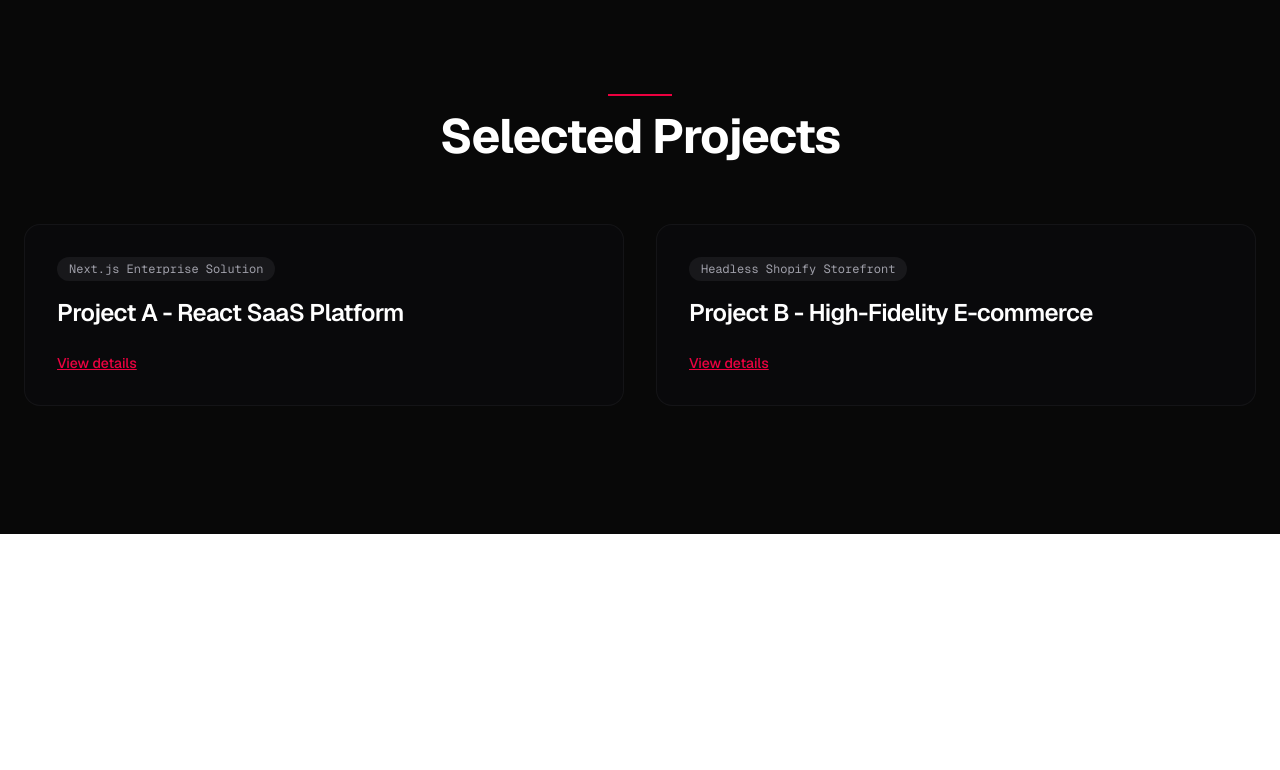
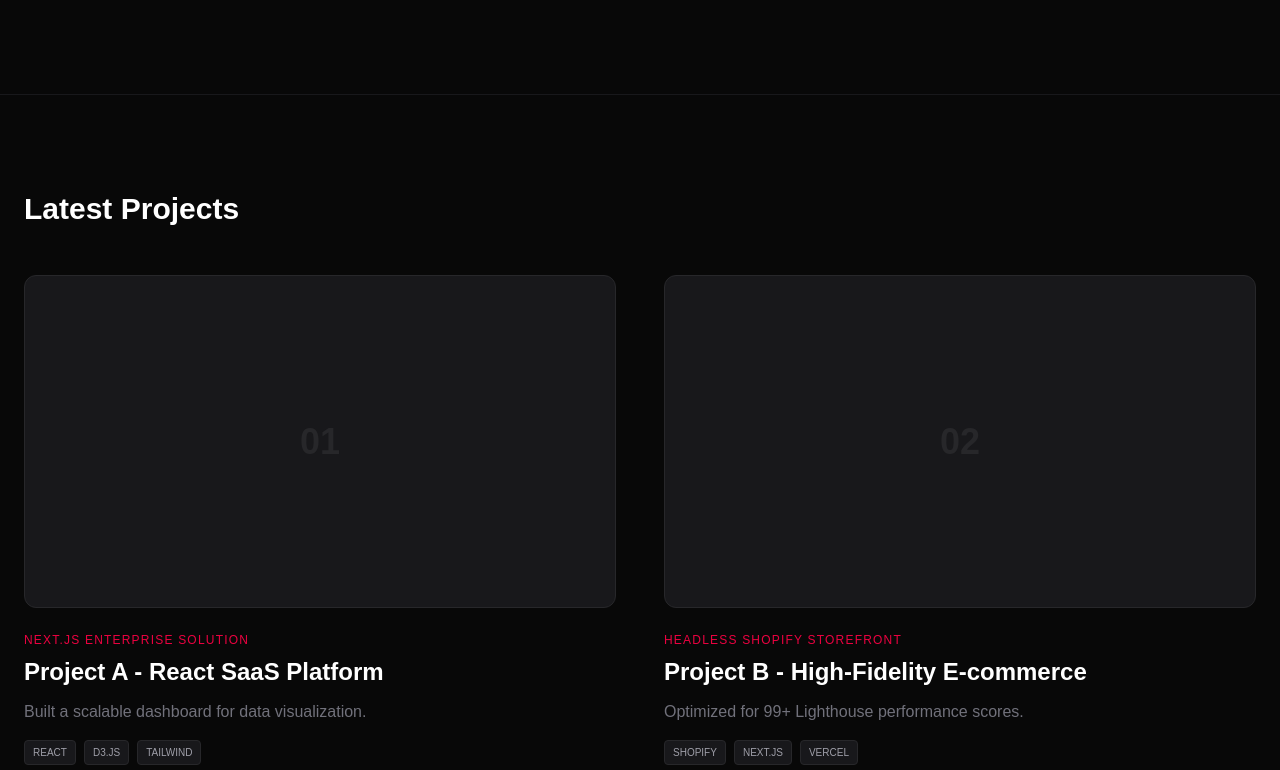
Before and after one commit to Mukarram09/my-portfolio, a Next.js app: page / in a window 1280 px wide. Shown: the part 1230-2000 px from the top of the page. Before the commit the page ends 1764 px from the top, so only its background shows below. Built offline with nearby package versions, Linux system fonts and the light colour scheme.

Commit message:
update project section

```diff
--- a/app/layout.tsx
+++ b/app/layout.tsx
@@ -17,17 +17,10 @@ export const metadata: Metadata = {
   description: "Generated by create next app",
 };
 
-export default function RootLayout({
-  children,
-}: Readonly<{
-  children: React.ReactNode;
-}>) {
+export default function RootLayout({ children }: { children: React.ReactNode }) {
   return (
-    <html
-      lang="en"
-      className={`${geistSans.variable} ${geistMono.variable} h-full antialiased`}
-    >
-      <body className="min-h-full flex flex-col">{children}</body>
+    <html lang="en" className="scroll-smooth">
+      <body>{children}</body>
     </html>
   );
 }
--- a/app/page.tsx
+++ b/app/page.tsx
@@ -2,6 +2,7 @@
 import { motion, Variants } from "framer-motion";
 import Image from "next/image";
 import { Code, BookUser, Zap } from "lucide-react";
+import { PROJECTS, SERVICES, SKILLS } from "@/lib/data";
 
 // --- ANIMATION VARIANTS (Typed for successful Vercel build) ---
 const fadeIn: Variants = {
@@ -49,11 +50,6 @@ const stats = [
   { value: "100+", label: "Projects Completed" },
   { value: "100%", label: "Code Quality" },
   { value: "9+", label: "Years Experience" },
-];
-
-const mockProjects = [
-  { title: "Project A - React SaaS Platform", type: "Next.js Enterprise Solution" },
-  { title: "Project B - High-Fidelity E-commerce", type: "Headless Shopify Storefront" },
 ];
 
 export default function Portfolio() {
@@ -170,27 +166,50 @@ export default function Portfolio() {
       </section>
 
       {/* 5. Projects Section */}
-      <section className="max-w-7xl mx-auto px-6 pb-32">
-        <div className="w-16 h-[2px] bg-rose-600 mb-4 mx-auto" />
-        <motion.h2
-          initial={{ opacity: 0, y: 10 }} whileInView={{ opacity: 1, y: 0, transition: { delay: 0.1 } }} viewport={{ once: true }}
-          className="text-center text-4xl md:text-5xl font-bold tracking-tight mb-16"
-        >
-          Selected Projects
-        </motion.h2>
-
-        <motion.div variants={staggerContainer} initial="initial" whileInView="animate" viewport={{ once: true, amount: 0.3 }} className="grid grid-cols-1 md:grid-cols-2 gap-8">
-          {mockProjects.map((proj) => (
-            <motion.div key={proj.title} variants={slideUp} whileHover={{ y: -5 }} className="bg-zinc-950 border border-zinc-800/40 p-8 rounded-2xl flex flex-col gap-4 group cursor-pointer hover:border-zinc-700 transition">
-              <div className="flex items-center justify-between">
-                <span className="text-xs font-mono px-3 py-1 rounded-full bg-zinc-900 text-zinc-400">{proj.type}</span>
+      <section id="projects" className="max-w-7xl mx-auto px-6 py-24 border-t border-zinc-900">
+        <h2 className="text-3xl font-bold mb-12">Latest Projects</h2>
+        <div className="grid grid-cols-1 md:grid-cols-2 gap-12">
+          {PROJECTS.map((proj, i) => (
+            <motion.div
+              key={i}
+              initial={{ opacity: 0, y: 20 }}
+              whileInView={{ opacity: 1, y: 0 }}
+              viewport={{ once: true }}
+              className="group cursor-pointer"
+            >
+              <div className="aspect-video bg-zinc-900 rounded-xl mb-6 overflow-hidden border border-zinc-800 group-hover:border-rose-600/50 transition-all">
+                {/* Add project images here in the future */}
+                <div className="w-full h-full flex items-center justify-center text-zinc-800 font-bold text-4xl group-hover:scale-110 transition-transform">
+                  0{i + 1}
+                </div>
               </div>
-              <h4 className="text-2xl font-semibold tracking-tight">{proj.title}</h4>
-              <a href="#" className="text-rose-600 text-sm font-medium underline mt-2">View details</a>
+              <p className="text-rose-600 text-xs font-mono mb-2 uppercase tracking-widest">{proj.type}</p>
+              <h3 className="text-2xl font-bold mb-3">{proj.title}</h3>
+              <p className="text-zinc-500 mb-4">{proj.description}</p>
+              <div className="flex gap-2">
+                {proj.tags.map(tag => (
+                  <span key={tag} className="text-[10px] px-2 py-1 bg-zinc-900 border border-zinc-800 text-zinc-400 rounded uppercase">{tag}</span>
+                ))}
+              </div>
             </motion.div>
           ))}
+        </div>
+      </section>
+
+      {/* 6. Contact Section */}
+      <section id="contact" className="max-w-7xl mx-auto px-6 py-32 text-center">
+        <motion.div initial={{ opacity: 0 }} whileInView={{ opacity: 1 }}>
+          <h2 className="text-5xl md:text-7xl font-bold mb-8">Ready to start?</h2>
+          <p className="text-zinc-400 text-xl mb-12">I'm currently available for freelance and full-time opportunities.</p>
+          <a href="mailto:your@email.com" className="text-3xl md:text-5xl font-medium text-rose-600 underline underline-offset-8 decoration-1 hover:text-rose-500 transition">
+            hello@macdev-studio.com
+          </a>
         </motion.div>
       </section>
+
+      <footer className="p-12 text-center text-zinc-600 text-sm border-t border-zinc-900">
+        © {new Date().getFullYear()} MacDev-Studio. All rights reserved.
+      </footer>
     </main>
   );
 }
--- a/lib/data.ts
+++ b/lib/data.ts
@@ -1,22 +1,39 @@
+import { Code, BookUser, Zap, LucideIcon } from "lucide-react";
+
 export interface Project {
   title: string;
+  type: string;
   description: string;
+  link: string;
   tags: string[];
-  link: string;
 }
 
-export const projects: Project[] = [
+export interface Service {
+  icon: LucideIcon;
+  title: string;
+}
+
+export const SKILLS = ["HTML5", "CSS3", "JavaScript", "React", "Next.js", "Node.js", "TypeScript", "UI/UX", "Git", "Framer Motion", "Vercel"];
+
+export const SERVICES: Service[] = [
+  { icon: Code, title: "Website Development" },
+  { icon: BookUser, title: "Custom UI Solutions" },
+  { icon: Zap, title: "Frontend Optimization" },
+];
+
+export const PROJECTS: Project[] = [
   {
-    title: "Project One",
-    description: "Detailed description of your high-impact work over the last 9 years.",
-    tags: ["Next.js", "TypeScript", "Tailwind"],
-    link: "https://yourlink.com"
+    title: "Project A - React SaaS Platform",
+    type: "Next.js Enterprise Solution",
+    description: "Built a scalable dashboard for data visualization.",
+    link: "#",
+    tags: ["React", "D3.js", "Tailwind"]
   },
   {
-    title: "E-Commerce Engine",
-    description: "High-performance storefront with 99+ Lighthouse scores.",
-    tags: ["Next.js", "Shopify", "Node.js"],
-    link: "#"
-  },
-  // Add more projects here manually as your "admin" update
+    title: "Project B - High-Fidelity E-commerce",
+    type: "Headless Shopify Storefront",
+    description: "Optimized for 99+ Lighthouse performance scores.",
+    link: "#",
+    tags: ["Shopify", "Next.js", "Vercel"]
+  }
 ];
```
